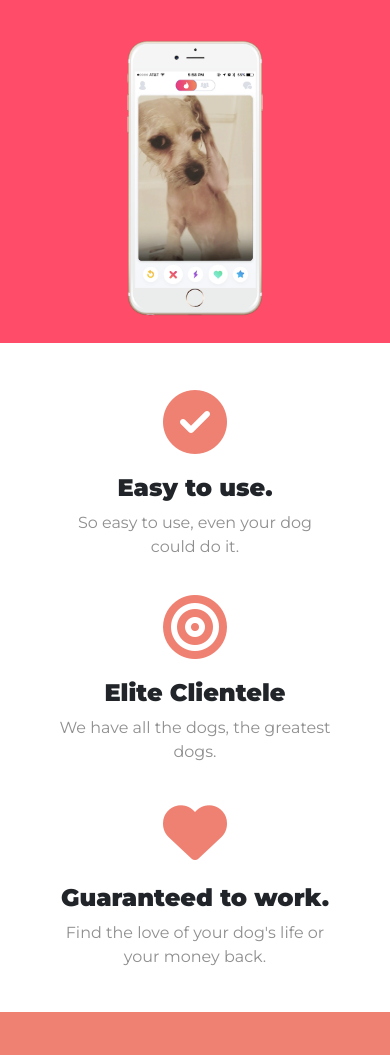
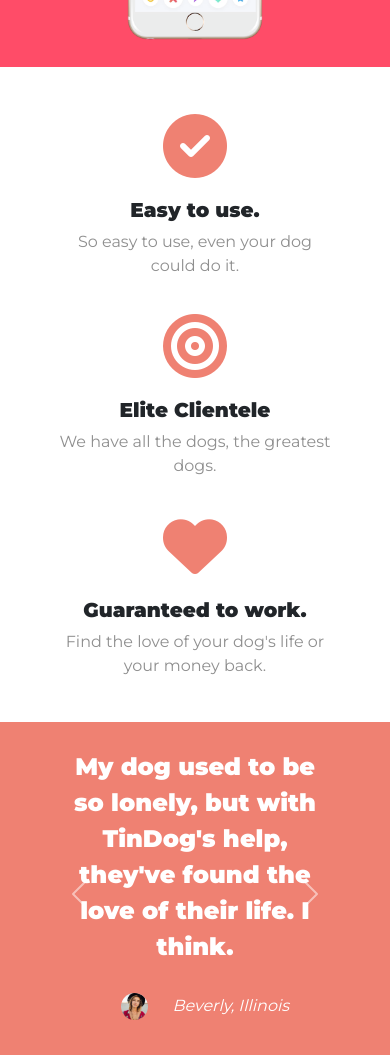
Before and after one commit to Fanste019/TinDog, a plain HTML site: page index.html in a window 390 px wide. Shown: the part 746-1801 px from the top of the page. Drawn offline with nearby package versions, Linux system fonts and the light colour scheme.

Commit message:
Updated responsive font sizes

```diff
--- a/css/styles.css
+++ b/css/styles.css
@@ -34,6 +34,20 @@ h3 {
   font-family: 'Montserrat';
   font-size: 1.5rem;
   font-weight: bold;
+}
+
+@media screen and (max-width: 991px) {
+  h1 {
+    font-size: 2rem;
+  }
+
+  h2 {
+    font-size: 1.5rem;
+  }
+
+  h3 {
+    font-size: 1.25rem;
+  }
 }
 
 p {
```
